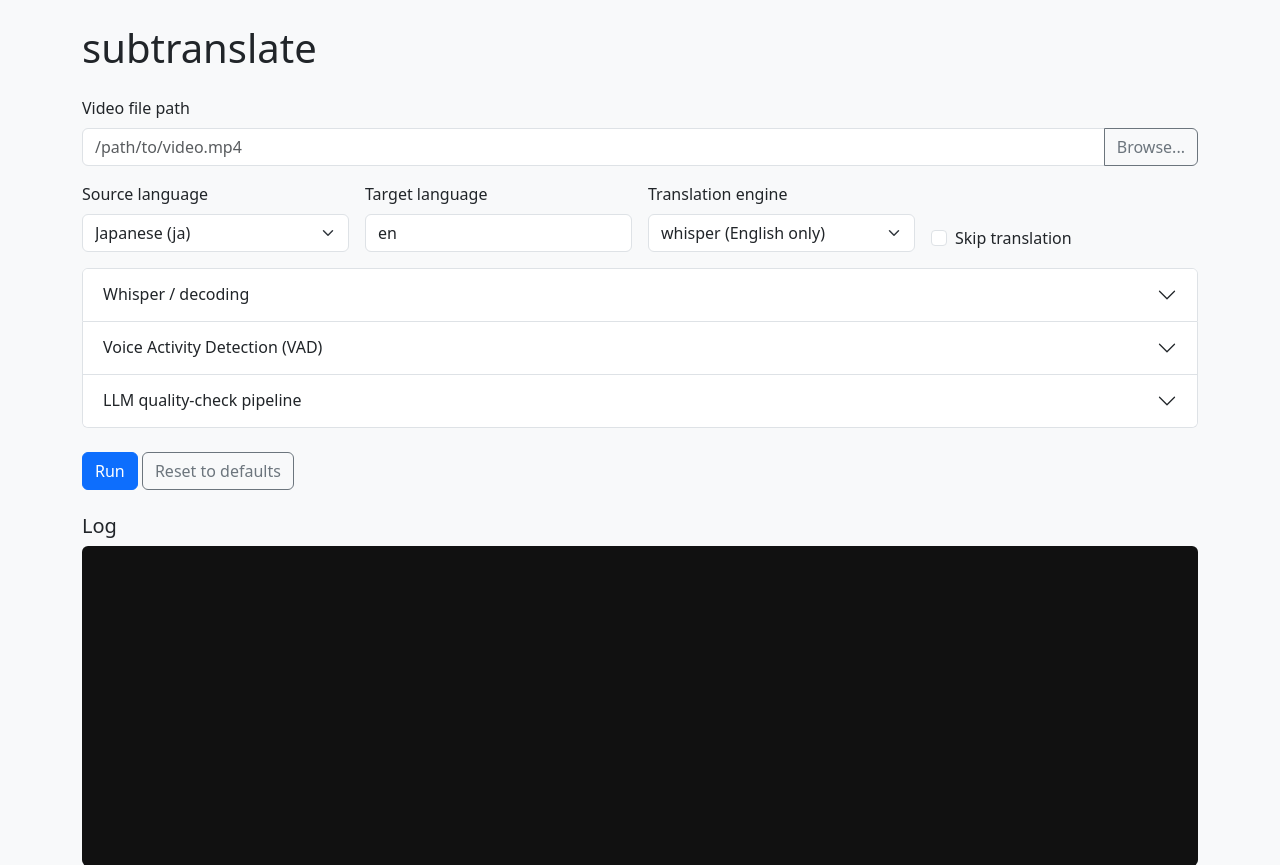
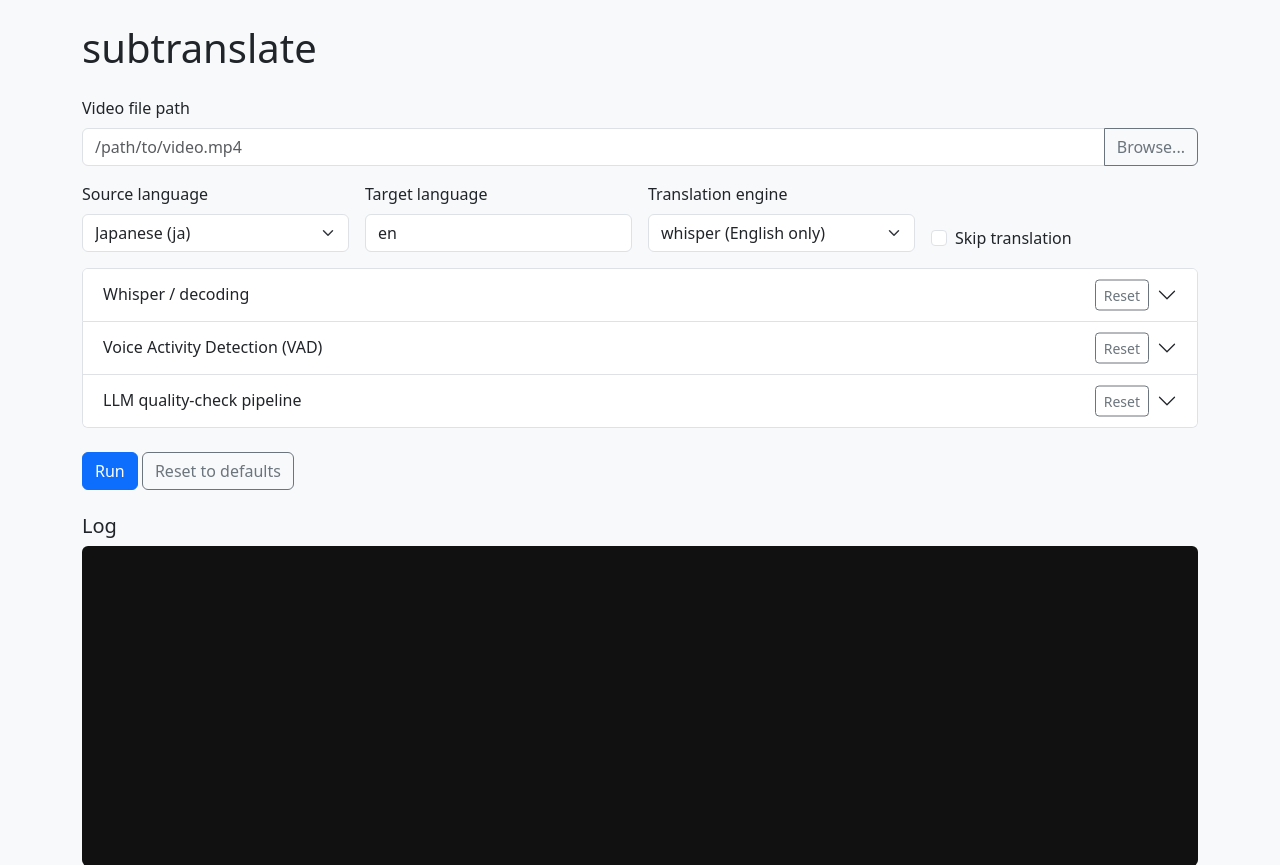
Before and after one commit to JonathanOrr/LocalSub, a Flask app: page / in a window 1280 px wide. Shown: the top 865 px of the page. Run offline with Flask 3, Linux system fonts and the light colour scheme; some libraries are stand-ins or nearby versions.

Commit message:
Move each section's reset button into its accordion header
Relocates the three "Reset section" buttons from inside each panel's body
(only visible once expanded) to their accordion header, positioned next
to the collapse/expand chevron via a small bit of CSS (position: relative
on the header, the reset button absolutely positioned just to the left of
where the chevron renders). Visible and clickable regardless of whether
the section is expanded, and since it's a sibling of the accordion toggle
button rather than nested inside it, clicking it doesn't also trigger the
expand/collapse.

```diff
--- a/webapp/templates/index.html
+++ b/webapp/templates/index.html
@@ -8,6 +8,10 @@
     #log { background: #111; color: #ddd; font-family: monospace; font-size: 0.85rem; height: 320px;
            overflow-y: auto; white-space: pre-wrap; padding: 0.75rem; border-radius: 0.375rem; }
     #confirmArea { display: none; }
+    .accordion-header { position: relative; }
+    .accordion-reset-btn {
+      position: absolute; top: 50%; right: 3rem; transform: translateY(-50%); z-index: 10;
+    }
   </style>
 </head>
 <body class="bg-light">
@@ -56,12 +60,10 @@
           <button class="accordion-button collapsed" type="button" data-bs-toggle="collapse" data-bs-target="#panelBasic">
             Whisper / decoding
           </button>
+          <button type="button" class="btn btn-sm btn-outline-secondary accordion-reset-btn section-reset-btn" data-reset-target="panelBasic">Reset</button>
         </h2>
         <div id="panelBasic" class="accordion-collapse collapse" data-bs-parent="#advanced">
           <div class="accordion-body row g-3">
-            <div class="col-12 text-end">
-              <button type="button" class="btn btn-sm btn-outline-secondary section-reset-btn" data-reset-target="panelBasic">Reset section</button>
-            </div>
             <div class="col-md-4">
               <label class="form-label">Model</label>
               <input type="text" class="form-control" name="model" value="{{ defaults.model }}">
@@ -109,12 +111,10 @@
           <button class="accordion-button collapsed" type="button" data-bs-toggle="collapse" data-bs-target="#panelVad">
             Voice Activity Detection (VAD)
           </button>
+          <button type="button" class="btn btn-sm btn-outline-secondary accordion-reset-btn section-reset-btn" data-reset-target="panelVad">Reset</button>
         </h2>
         <div id="panelVad" class="accordion-collapse collapse" data-bs-parent="#advanced">
           <div class="accordion-body row g-3">
-            <div class="col-12 text-end">
-              <button type="button" class="btn btn-sm btn-outline-secondary section-reset-btn" data-reset-target="panelVad">Reset section</button>
-            </div>
             <div class="col-md-4 d-flex align-items-end">
               <div class="form-check">
                 <input class="form-check-input" type="checkbox" name="vad" id="vad">
@@ -172,12 +172,10 @@
           <button class="accordion-button collapsed" type="button" data-bs-toggle="collapse" data-bs-target="#panelLlm">
             LLM quality-check pipeline
           </button>
+          <button type="button" class="btn btn-sm btn-outline-secondary accordion-reset-btn section-reset-btn" data-reset-target="panelLlm">Reset</button>
         </h2>
         <div id="panelLlm" class="accordion-collapse collapse" data-bs-parent="#advanced">
           <div class="accordion-body row g-3">
-            <div class="col-12 text-end">
-              <button type="button" class="btn btn-sm btn-outline-secondary section-reset-btn" data-reset-target="panelLlm">Reset section</button>
-            </div>
             <div class="col-md-6">
               <label class="form-label">LLM endpoint</label>
               <input type="text" class="form-control" name="llm_endpoint" value="{{ defaults.llm_endpoint }}">
```
